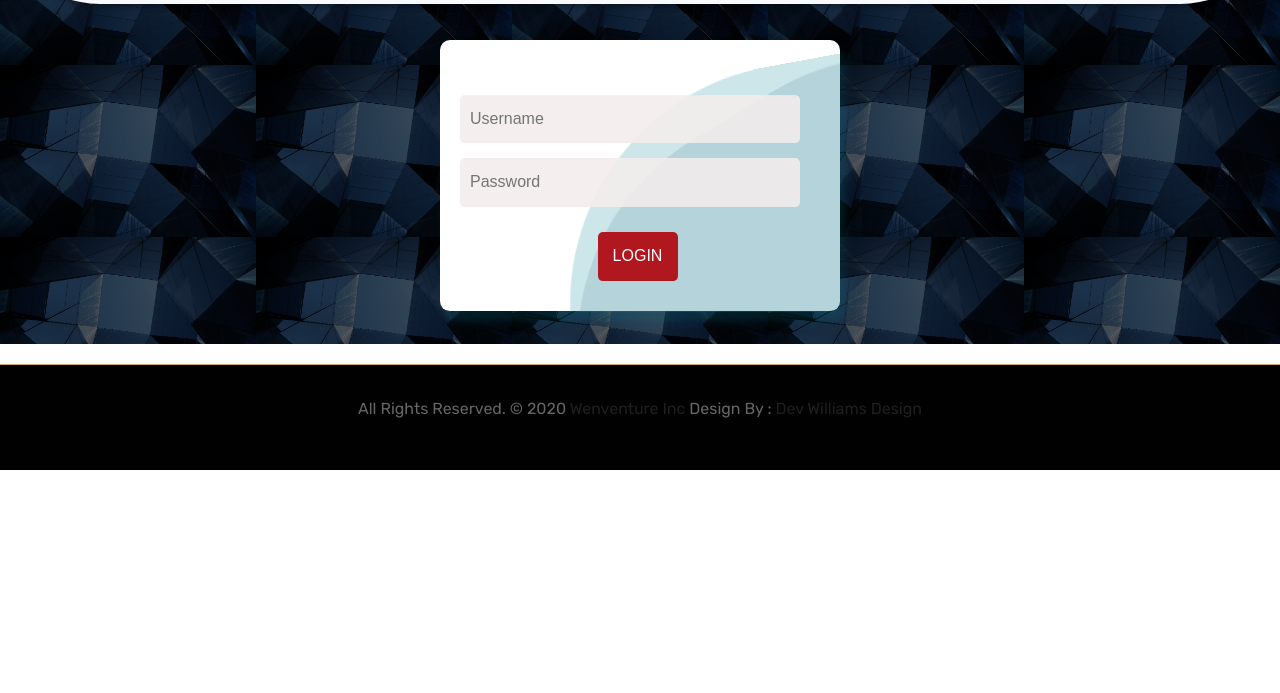
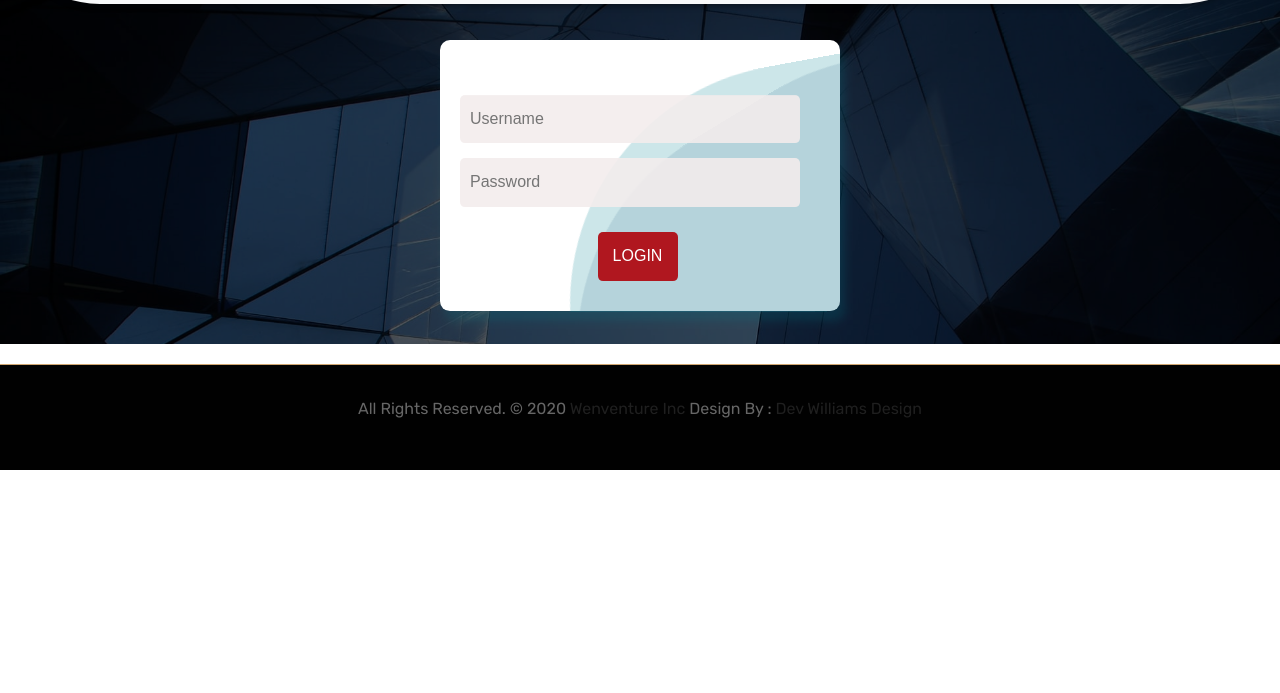
Before and after one commit to DavWill19/Wenventure, a plain HTML site: page employeePortal.html in a window 1280 px wide. Shown: the part 107-800 px from the top of the page. Drawn offline with Linux system fonts and the light colour scheme.

Commit message:
Update style.css

```diff
--- a/css/style.css
+++ b/css/style.css
@@ -829,9 +829,9 @@ h3 {
 -------------------------------------------------------------------*/
 .page-breadcrumb1 {
     padding: 250px 0 200px;
-    background: url("frosty1.png");
+    background: url("frosty1.png") no-repeat;
     background-attachment: fixed;
-    background-size: 20%;
+    background-size: cover;
     background-position: 0 0;
     position: relative;
 }
```
